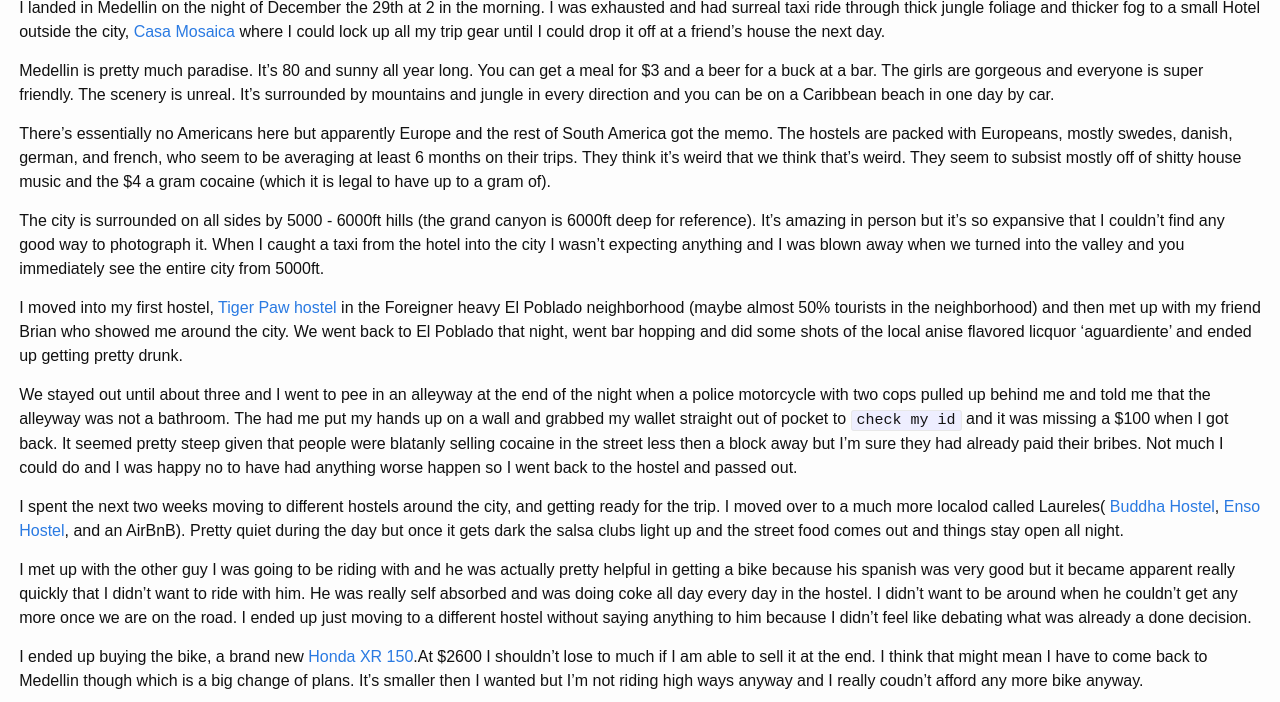
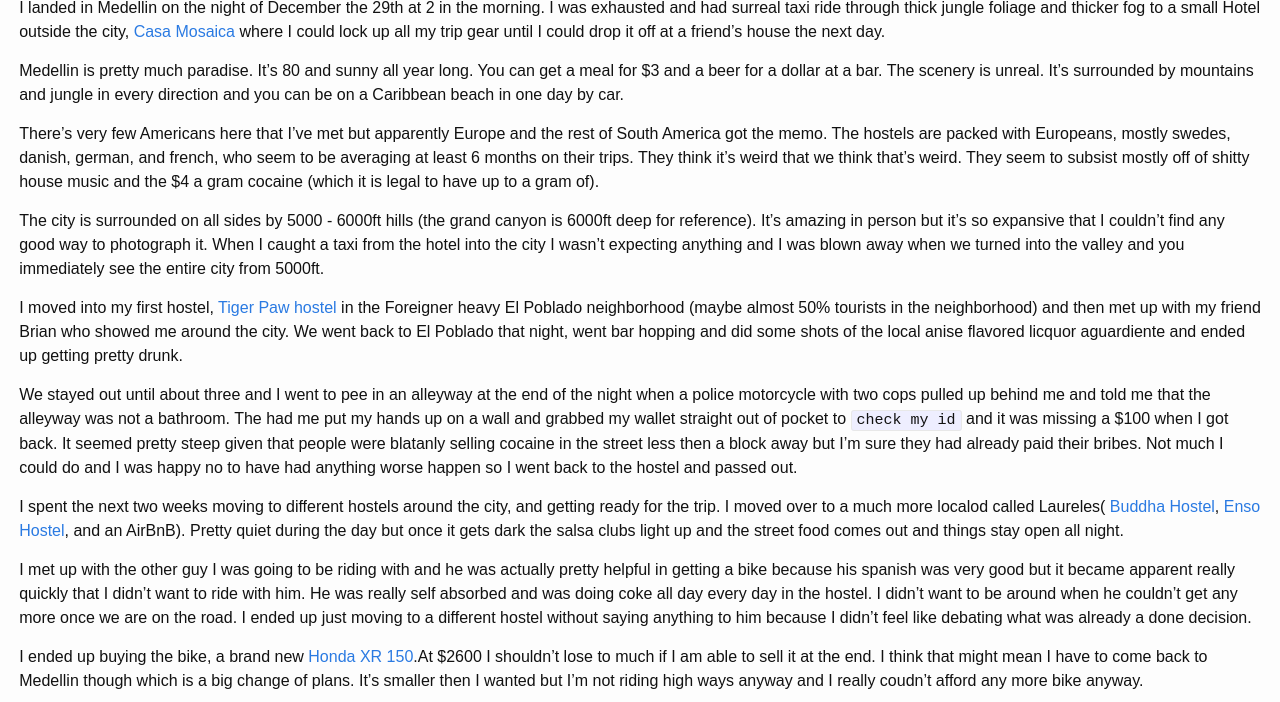
Before and after one commit to Andrew-Max/Andrew-Max.github.io, a Jekyll site: the page built from adventure/_posts/2017-01-08-medellin.markdown, in a window 1280 px wide and 900 px high, scrolled down 5687 px, cut to the strip 198-900 px from the top of the window. Built offline with Jekyll 4.4.1, drawn with Linux system fonts in a browser that asks for light colours; nearby versions of some CDN libraries.

Commit message:
text updates

```diff
--- a/adventure/_posts/2017-01-08-medellin.markdown
+++ b/adventure/_posts/2017-01-08-medellin.markdown
@@ -96,13 +96,13 @@ images:
 
   I landed in Medellin on the night of December the 29th at 2 in the morning. I was exhausted and had surreal taxi ride through thick jungle foliage and thicker fog to a small Hotel outside the city, <a href="http://www.casamosaico.co/fotos/">Casa Mosaica</a> where I could lock up all my trip gear until I could drop it off at a friend's house the next day.
 
-  Medellin is pretty much paradise. It's 80 and sunny all year long. You can get a meal for $3 and a beer for a buck at a bar. The girls are gorgeous and everyone is super friendly. The scenery is unreal. It's surrounded by mountains and jungle in every direction and you can be on a Caribbean beach in one day by car.
+  Medellin is pretty much paradise. It's 80 and sunny all year long. You can get a meal for $3 and a beer for a dollar at a bar. The scenery is unreal. It's surrounded by mountains and jungle in every direction and you can be on a Caribbean beach in one day by car.
 
-  There's essentially no Americans here but apparently Europe and the rest of South America got the memo. The hostels are packed with Europeans, mostly swedes, danish, german, and french, who seem to be averaging at least 6 months on their trips. They think it's weird that we think that's weird. They seem to subsist mostly off of shitty house music and the $4 a gram cocaine (which it is legal to have up to a gram of).
+  There's very few Americans here that I've met but apparently Europe and the rest of South America got the memo. The hostels are packed with Europeans, mostly swedes, danish, german, and french, who seem to be averaging at least 6 months on their trips. They think it's weird that we think that's weird. They seem to subsist mostly off of shitty house music and the $4 a gram cocaine (which it is legal to have up to a gram of).
 
   The city is surrounded on all sides by 5000 - 6000ft hills (the grand canyon is 6000ft deep for reference). It's amazing in person but it's so expansive that I couldn't find any good way to photograph it. When I caught a taxi from the hotel into the city I wasn't expecting anything and I was blown away when we turned into the valley and you immediately see the entire city from 5000ft.
 
-  I moved into my first hostel, <a href="http://www.tigerpawmedellin.com/">Tiger Paw hostel</a> in the Foreigner heavy El Poblado neighborhood (maybe almost 50% tourists in the neighborhood) and then met up with my friend Brian who showed me around the city. We went back to El Poblado that night, went bar hopping and did some shots of the local anise flavored licquor 'aguardiente' and ended up getting pretty drunk.
+  I moved into my first hostel, <a href="http://www.tigerpawmedellin.com/">Tiger Paw hostel</a> in the Foreigner heavy El Poblado neighborhood (maybe almost 50% tourists in the neighborhood) and then met up with my friend Brian who showed me around the city. We went back to El Poblado that night, went bar hopping and did some shots of the local anise flavored licquor aguardiente and ended up getting pretty drunk.
 
   We stayed out until about three and I went to pee in an alleyway at the end of the night when a police motorcycle with two cops pulled up behind me and told me that the alleyway was not a bathroom. The had me put my hands up on a wall and grabbed my wallet straight out of pocket to `check my id` and it was missing a $100 when I got back. It seemed pretty steep given that people were blatanly selling cocaine in the street less then a block away but I'm sure they had already paid their bribes. Not much I could do and I was happy no to have had anything worse happen so I went back to the hostel and passed out.
 
--- a/adventure/_posts/2017-02-20-border-otavalo.markdown
+++ b/adventure/_posts/2017-02-20-border-otavalo.markdown
@@ -138,7 +138,7 @@ images:
 
   I met two French Girls, Sixtine and Eva, at the hostel who invited me to go trekking the next day in the foot hills of the Cayambe Volcano. We want on a 4 hour hike that crossed a couple of really beautiful lakes and ended up finding someone to give us a ride back to the base because we were late for the taxi that was supposed to pick us up and take us back to town
 
-  We all went out drinking that night and I stepped in a big pull of dog diarrhea and just felt gross the whole night. I also had the worst mojito of my life.
+  We all went out drinking that night and I stepped in a big heap of dog diarrhea while we were walking to the bar and just felt gross the whole night.
 
   <h2>Mindo</h2>
   When I was on my way out of Otavalo, my friend Maranda messaged me on facebook and told me she was randomly travelling around Ecuador for a week. She was in Central Ecuador and heading out to the cloudforest called Mindo east of Quito the next day. I drove down to quito, dropped off my stuff  and headed straight to mindo.
```
